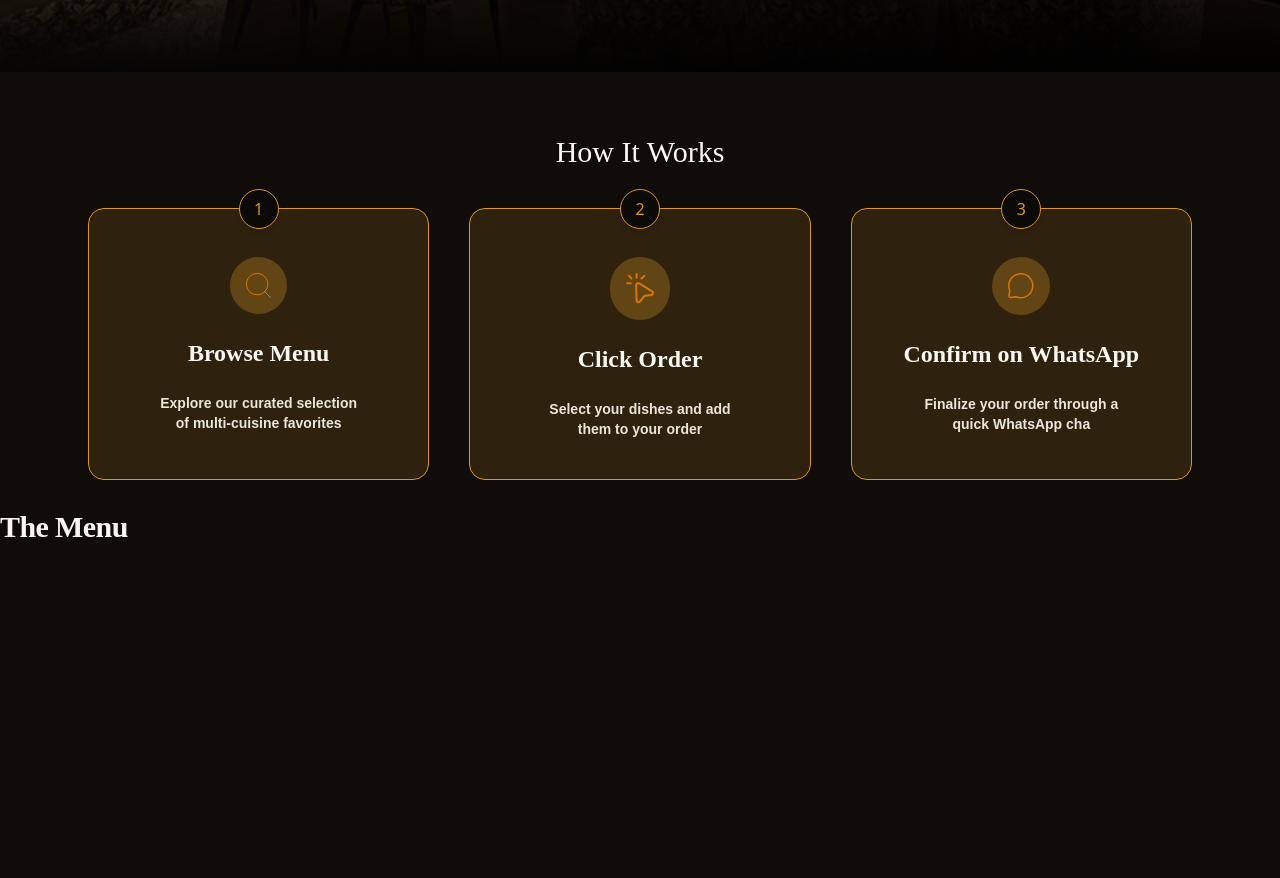
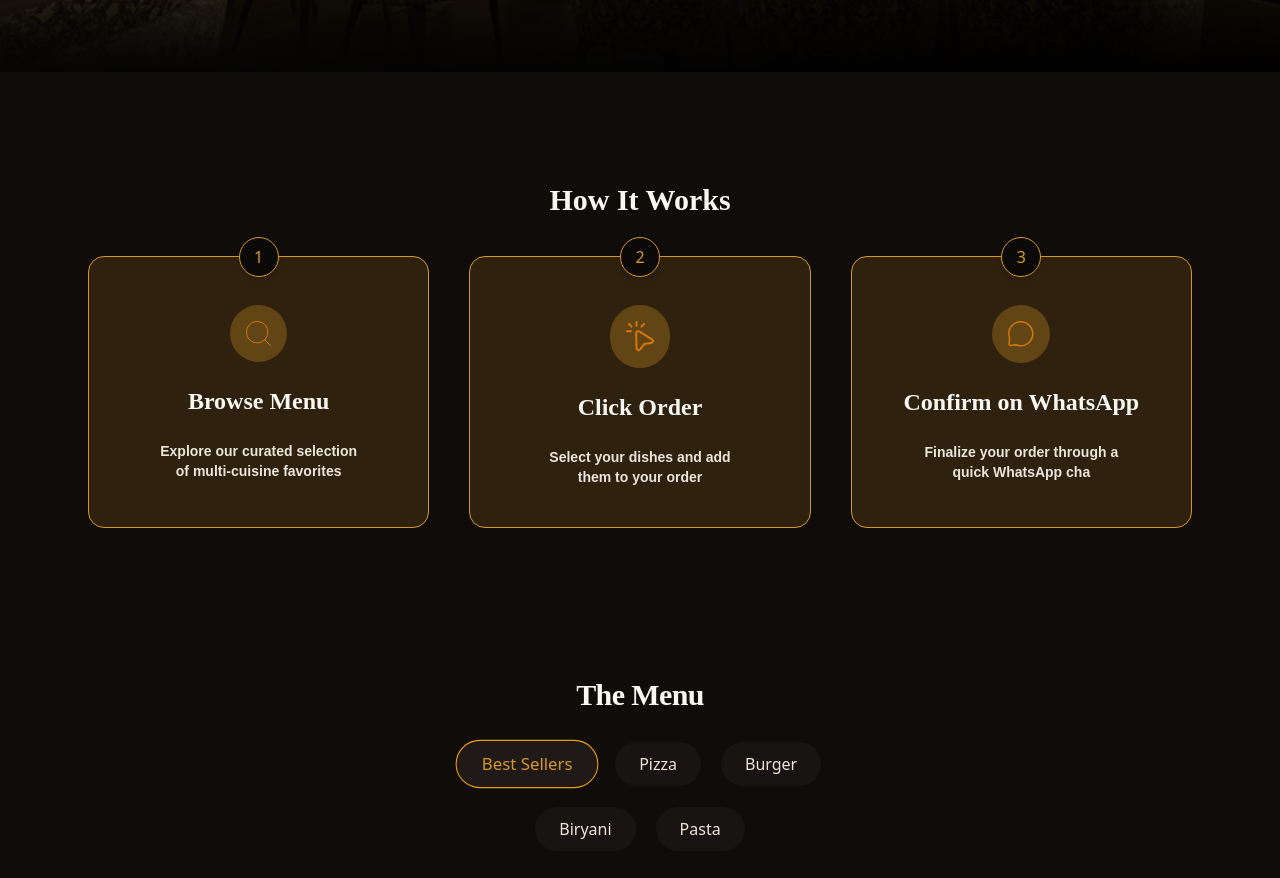
Before and after one commit to YogurtFusion/Mocha-loft, a Next.js app: page / in a window 1280 px wide. Shown: the part 620-1498 px from the top of the page. Before the commit the page ends 1169 px from the top, so only its background shows below. Built offline with nearby package versions, Linux system fonts and the light colour scheme.

Commit message:
menu links completed

```diff
--- a/app/globals.css
+++ b/app/globals.css
@@ -10,6 +10,7 @@
   --color-gold-hover: #f59e0b;
   --color-overlay-black: #0c0a09;
   --color-overlay-brown: #4a3f35;
+
 }
 
 body {
--- a/components/Menu.jsx
+++ b/components/Menu.jsx
@@ -1,11 +1,19 @@
 import React from "react";
+import MenuLinks from "./UI/MenuLinks";
 
-const Menu  = () =>{
-    return(
-        <section>
-<h2 className="text-primary text-3xl leading-normal tracking-[-0.6px] font-semibold font-playfair " > The Menu</h2>
-        </section>
-    )
-}
+const Menu = () => {
+  return (
+    <section className="mb-12">
+      {/* wrap */}
+      <div className="flex flex-col  justify-center items-center p-6 gap-6">
 
-export default Menu
+      <h2 className="text-primary text-3xl leading-normal tracking-[-0.6px] font-semibold font-playfair text-center ">
+        The Menu
+      </h2>
+      <MenuLinks/>
+      </div>
+    </section>
+  );
+};
+
+export default Menu;
--- a/components/Process.jsx
+++ b/components/Process.jsx
@@ -26,10 +26,10 @@ const cardBody = [
 ];
 const Process = () => {
   return (
-    <section className="">
+    <section className="mb-12">
       {/* wrap */}
-      <div className="">
-        <h1 className="text-center text-primary text-3xl/relaxed leading-16  font-playfair ">
+      <div className="p-12">
+        <h1 className="text-center text-primary text-3xl/relaxed leading-16  font-playfair font-semibold ">
           How It Works
         </h1>
         {/* cards */}
--- a/components/UI/MenuLinks.jsx
+++ b/components/UI/MenuLinks.jsx
@@ -1,11 +1,29 @@
-import React from "react";
+"use client"
+import React, { useState } from "react";
 
+const Links = [
+  { title: "Best Sellers" },
+  { title: "Pizza" },
+  { title: "Burger" },
+  { title: "Biryani" },
+  { title: "Pasta" },
+];
 const MenuLinks = () => {
-    return (
-<button>
+ const [active, setactive] = useState("Best Sellers")
+  return (
+    <div className="flex flex-wrap justify-center items-center gap-5    max-w-sm mx-auto">
+      {Links.map((item) => (
+        <button
+          key={item.title}
+          className={`  rounded-full active:text-gold active:border-gold-hover  transition-all duration-300 active:bg-[#1F1A17] active:scale-95 flex items-center justify-center px-6 py-2.5
+            ${active === item.title? "border bg-[#1F1A17] text-gold border-gold-hover scale-105 ":"bg-[#1F1A17]/60 text-secondary border-primary hover:bg-[#1F1A17] hover:text-gold hover:border-gold-hover "}`}
+          onClick={()=>setactive(item.title)}
+        >
+          <span className="text-base"> {item.title} </span>
+        </button>
+      ))}
+    </div>
+  );
+};
 
-</button>
-    )
-}
-
-export default MenuLinks
+export default MenuLinks;
```
